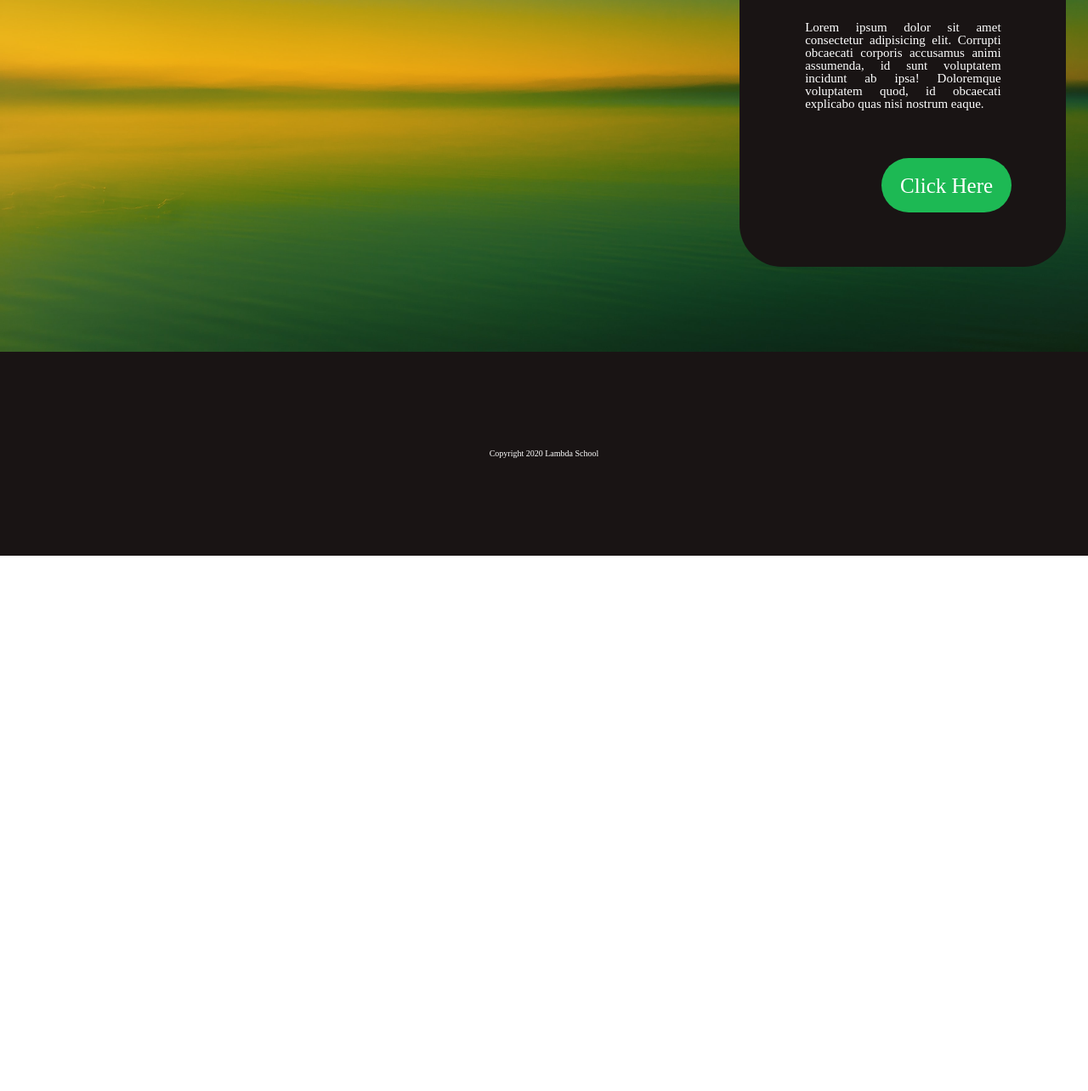
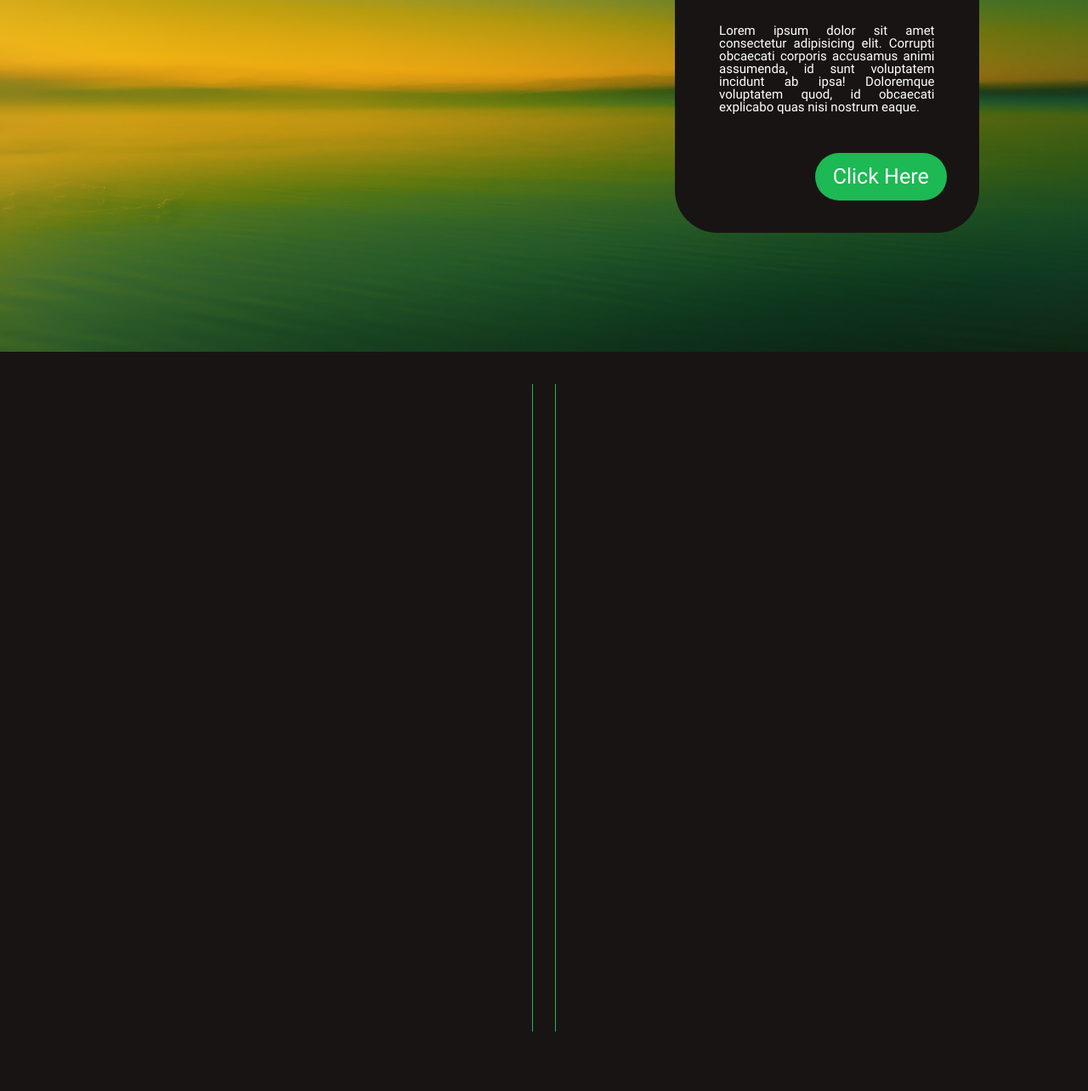
Before and after one commit to MatthewHeideman/UI, a plain HTML site: page index.html in a window 1280 px wide. Shown: the part 290-1574 px from the top of the page at 85% size. Before the commit the page ends 944 px from the top, so only its background shows below. Drawn offline with Linux system fonts and the light colour scheme.

Commit message:
adding more styles to the home page

```diff
--- a/index.html
+++ b/index.html
@@ -38,6 +38,14 @@
                 </div>
             </div>
         </section>
+        <section class="bottom-section">
+            <div class="firstDiv">
+
+            </div>
+            <div class="secondDiv">
+
+            </div>
+        </section>
         <footer>
             <p>Copyright 2020 Lambda School</p>
         </footer>
--- a/less/footer.less
+++ b/less/footer.less
@@ -1,9 +1,10 @@
 footer{
     display: flex;
-    height: 30vh;
+    height: 20vh;
     justify-content: center;
     align-items: center;
     p{
         color: white;
+        font-size: 1.5rem;
     }
 }
--- a/less/global.less
+++ b/less/global.less
@@ -14,8 +14,11 @@ html {
 
 body {
     text-align: center;
+    font-family: @main-font;
 }
-
+h1, h2, h3, h4, h5, h6{
+    font-family: @title-font;
+}
 .container{
     width: 100%;
     background-color:#191414;
--- a/less/homePage.less
+++ b/less/homePage.less
@@ -20,10 +20,10 @@
             background-color: #191414;
             border-radius:50px;
             align-items: flex-end;
-            width: 30%;
-            height: 55vh;
-            padding: 5%;
-            margin-right: 2%;
+            width: 28%;
+            height: 45vh;
+            padding: 3%;
+            margin-right: 10%;
             h1{
                 font-size: 3rem;
                 color: #1DB954;
@@ -42,8 +42,8 @@
                 display: flex;
                 justify-content: center;
                 align-items: center;
-                width: 60%;
-                height: 8vh;
+                width: 55%;
+                height: 7vh;
                 border-radius: 50px;
                 background-color: #1DB954;
                 a{
@@ -54,6 +54,7 @@
             }
         }
     }
+
     // img{
     //     height: 70vh;
     //     width: 100%;
@@ -63,3 +64,18 @@
     // }
 
 }
+.bottom-section{
+    display: flex;
+    justify-content: space-between;
+    height: 100vh;
+    width: 100%;
+    padding-top: 3%;
+    .firstDiv{
+        width: 49%;
+        border-right: 1px solid #1DB954;
+    }
+    .secondDiv{
+        width: 49%;
+        border-left: 1px solid #1DB954;
+    }
+}
--- a/less/variables.less
+++ b/less/variables.less
@@ -0,0 +1,5 @@
+@import url('https://fonts.googleapis.com/css?family=Roboto+Condensed&display=swap');
+@import url('https://fonts.googleapis.com/css?family=Roboto&display=swap');
+
+@title-font: 'Roboto Condensed', sans-serif;
+@main-font: 'Roboto', sans-serif;
```
Also changed, not shown: about.html (added), css/index.css.
